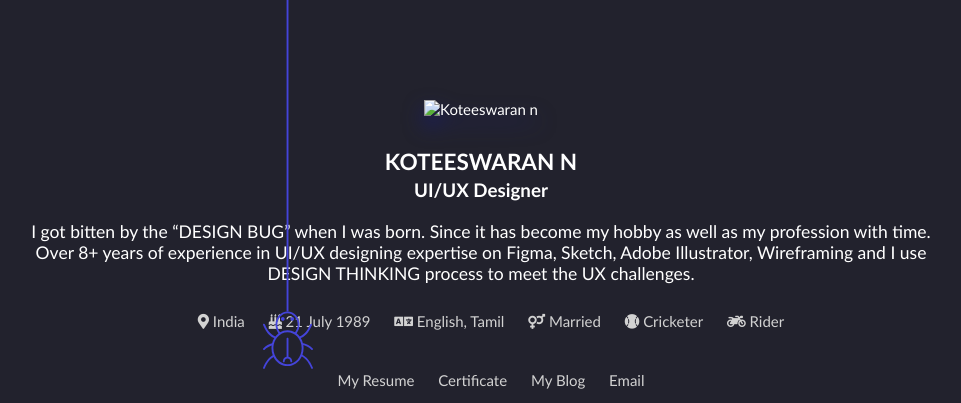
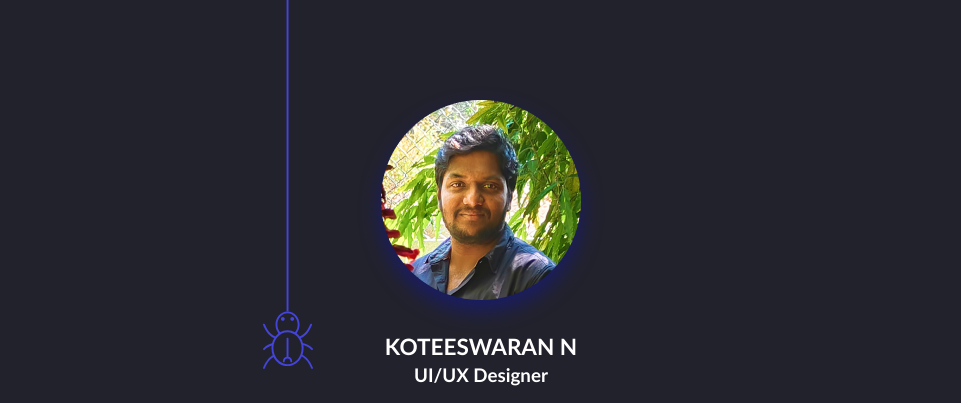
Before and after one commit to nkoteeswaran/Portfolio, a plain HTML site: page index.html in a window 1280 px wide. Shown: the top 403 px of the page, without its empty margins (159-1120 px from the left). Drawn offline with Linux system fonts and the light colour scheme.

Commit message:
Update index.html

```diff
--- a/index.html
+++ b/index.html
@@ -19,7 +19,7 @@
 	<div class="bug-container"></div>
 	<div class="container">
 		<div class="avatar">
-			<img src="assets/eesh.png title="Koteeswaran n" alt="Koteeswaran n" width="200" height="200" />
+			<img src="assets/eesh.png" title="Koteeswaran n" alt="Koteeswaran n" width="200" height="200" />
 		</div>
 		<div class="about">
 			<p>
```
